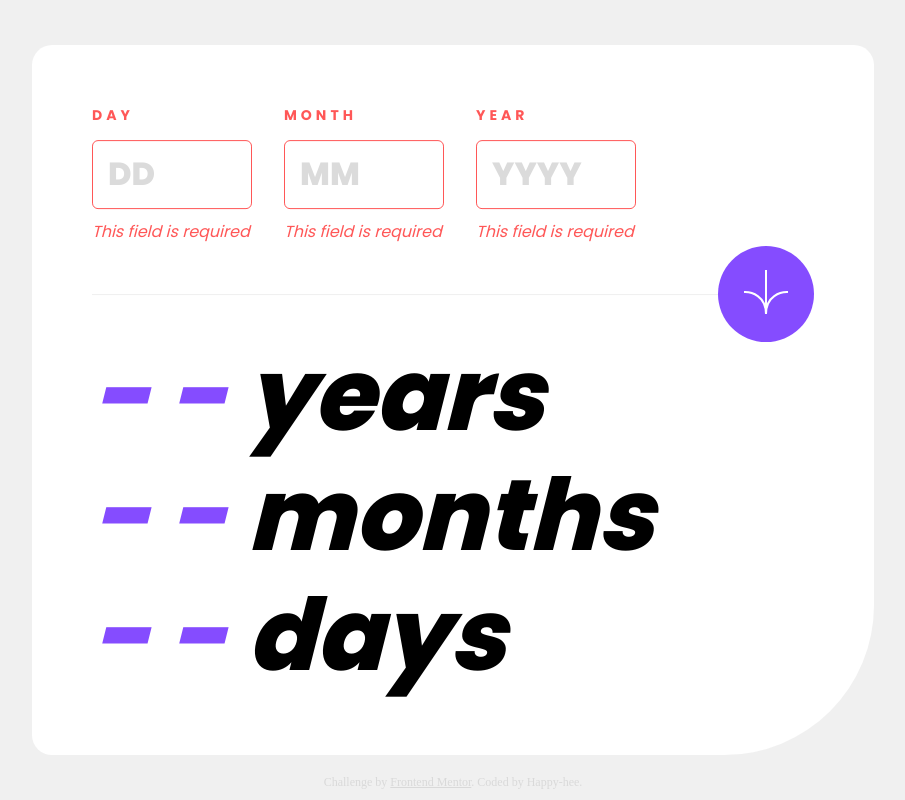
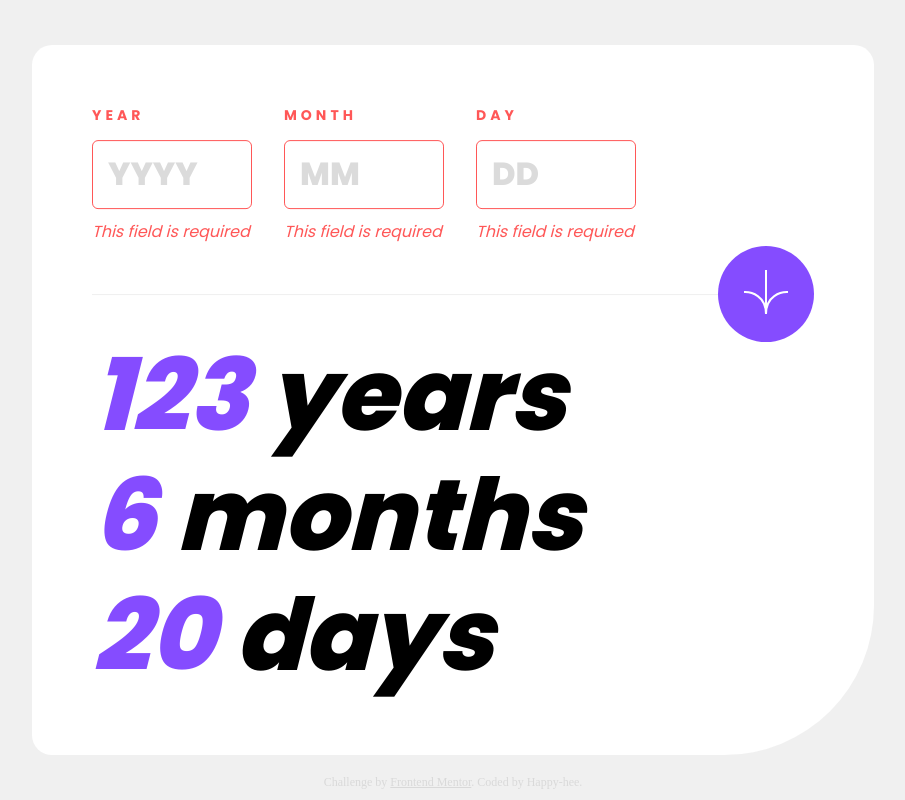
Before and after one commit to happy-hee/TP__age_calculator_app, a website: page index.html in a window 1280 px wide. Both pictures are taken after a click on the button 953 px from the left and 276 px from the top of the page. Shown: the whole page, without its empty margins (187-1092 px from the left). Drawn offline with Linux system fonts and the light colour scheme.

Commit message:
나이 계산 및 출력

```diff
--- a/index.html
+++ b/index.html
@@ -20,19 +20,19 @@
       <div class="content">
         <!-- 입력폼 -->
         <div class="form-wrap">
-          <!-- Day -->
+          <!-- Year -->
           <div class="form">
-            <label class="age-label" for="day">DAY</label>
+            <label class="age-label" for="year">YEAR</label>
             <input
               class="age-input"
               type="text"
-              id="day"
-              placeholder="DD"
-              maxlength="2" />
+              id="year"
+              placeholder="YYYY"
+              maxlength="4" />
             <div class="error-text error-text--empty">
               This field is required
             </div>
-            <div class="error-text error-text--day">Must be a valid day</div>
+            <div class="error-text error-text--year">Must be in the past</div>
           </div>
           <!-- Month -->
           <div class="form">
@@ -50,20 +50,21 @@
               Must be a valid month
             </div>
           </div>
-          <!-- Year -->
+          <!-- Day -->
           <div class="form">
-            <label class="age-label" for="year">YEAR</label>
+            <label class="age-label" for="day">DAY</label>
             <input
               class="age-input"
               type="text"
-              id="year"
-              placeholder="YYYY"
-              maxlength="4" />
+              id="day"
+              placeholder="DD"
+              maxlength="2" />
             <div class="error-text error-text--empty">
               This field is required
             </div>
-            <div class="error-text error-text--year">Must be in the past</div>
+            <div class="error-text error-text--day">Must be a valid day</div>
           </div>
+
           <button class="submit-btn" id="submitBtn">
             <img src="./assets/images/icon-arrow.svg" alt="확인하기" />
           </button>
@@ -71,13 +72,13 @@
         <!-- 결과 -->
         <div class="result">
           <div class="result__year">
-            <span class="result__date">- -</span>years
+            <span class="result__date result__date--year">- -</span>years
           </div>
           <div class="result__month">
-            <span class="result__date">- -</span>months
+            <span class="result__date result__date--month">- -</span>months
           </div>
           <div class="result__days">
-            <span class="result__date">- -</span>days
+            <span class="result__date result__date--day">- -</span>days
           </div>
         </div>
       </div>
--- a/js/script.js
+++ b/js/script.js
@@ -1,17 +1,17 @@
 const submitBtn = document.querySelector("#submitBtn");
 
 submitBtn.addEventListener("click", () => {
-  let inputDay = document.querySelector("#day");
-  let errorDayText = document.querySelector(".error-text--day"); //day 에러 메세지
-  let inputMonth = document.querySelector("#month");
-  let errorMonthText = document.querySelector(".error-text--month"); //month 에러 메세지
-  let inputYear = document.querySelector("#year");
-  let errorYearText = document.querySelector(".error-text--year"); //year 에러 메세지
+  const inputDay = document.querySelector("#day");
+  const errorDayText = document.querySelector(".error-text--day"); //day 에러 메세지
+  const inputMonth = document.querySelector("#month");
+  const errorMonthText = document.querySelector(".error-text--month"); //month 에러 메세지
+  const inputYear = document.querySelector("#year");
+  const errorYearText = document.querySelector(".error-text--year"); //year 에러 메세지
 
   /**
    * Day 입력값 유효성 검사
    */
-  let monthLastDay = new Date(inputYear.value, inputMonth.value, 0).getDate(); // 월의 마지막 날짜
+  const monthLastDay = new Date(inputYear.value, inputMonth.value, 0).getDate(); // 월의 마지막 날짜
 
   // 값이 비어있을 경우
   if (!inputDay.value) {
@@ -58,7 +58,7 @@ submitBtn.addEventListener("click", () => {
   /**
    * Year 입력값 유효성 검사
    */
-  let crrYear = new Date().getFullYear();
+  const crrYear = new Date().getFullYear();
   // 값이 비어있을 경우
   if (!inputYear.value) {
     inputYear.parentElement.classList.add("error-form");
@@ -77,4 +77,32 @@ submitBtn.addEventListener("click", () => {
     inputYear.nextElementSibling.classList.remove("dp-block");
     errorYearText.classList.remove("dp-block");
   }
+
+  /**
+   * 나이 계산
+   */
+  const inputYearValue = inputYear.value;
+  const inputMonthValue = inputMonth.value;
+  const inputDayValue = inputDay.value;
+
+  // 나이 날짜 (month의 경우 0부터 11까지의 숫자로 표현하기 때문에 - 1을 해줌)
+  const ageDate = new Date(inputYearValue, inputMonthValue - 1, inputDayValue);
+  // 현재 날짜
+  const crrDate = new Date();
+
+  // 현재 날짜와 나이 날짜의 시간 차이 계산
+  const timeDiff = Math.abs(crrDate.getTime() - ageDate.getTime());
+  // 일 수 차이 기반 새로운 Date 생성
+  const diffDate = new Date(timeDiff);
+  const ageYear = diffDate.getFullYear() - 1970;
+  const ageMonth = diffDate.getMonth();
+  const ageDay = diffDate.getDate() - 1;
+
+  // 나이 출력
+  const ageYearText = document.querySelector(".result__date--year");
+  const ageMonthText = document.querySelector(".result__date--month");
+  const ageDayText = document.querySelector(".result__date--day");
+  ageYearText.textContent = ageYear;
+  ageMonthText.textContent = ageMonth;
+  ageDayText.textContent = ageDay;
 });
```
